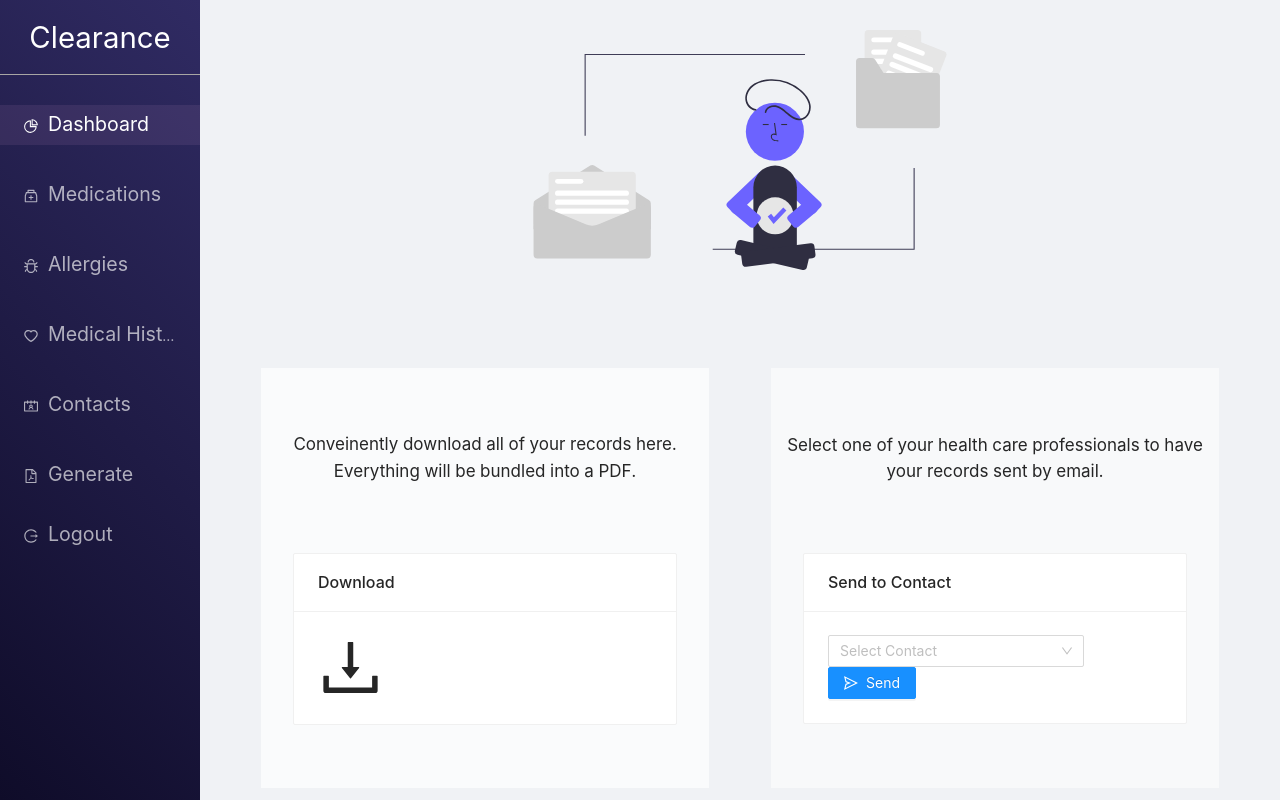
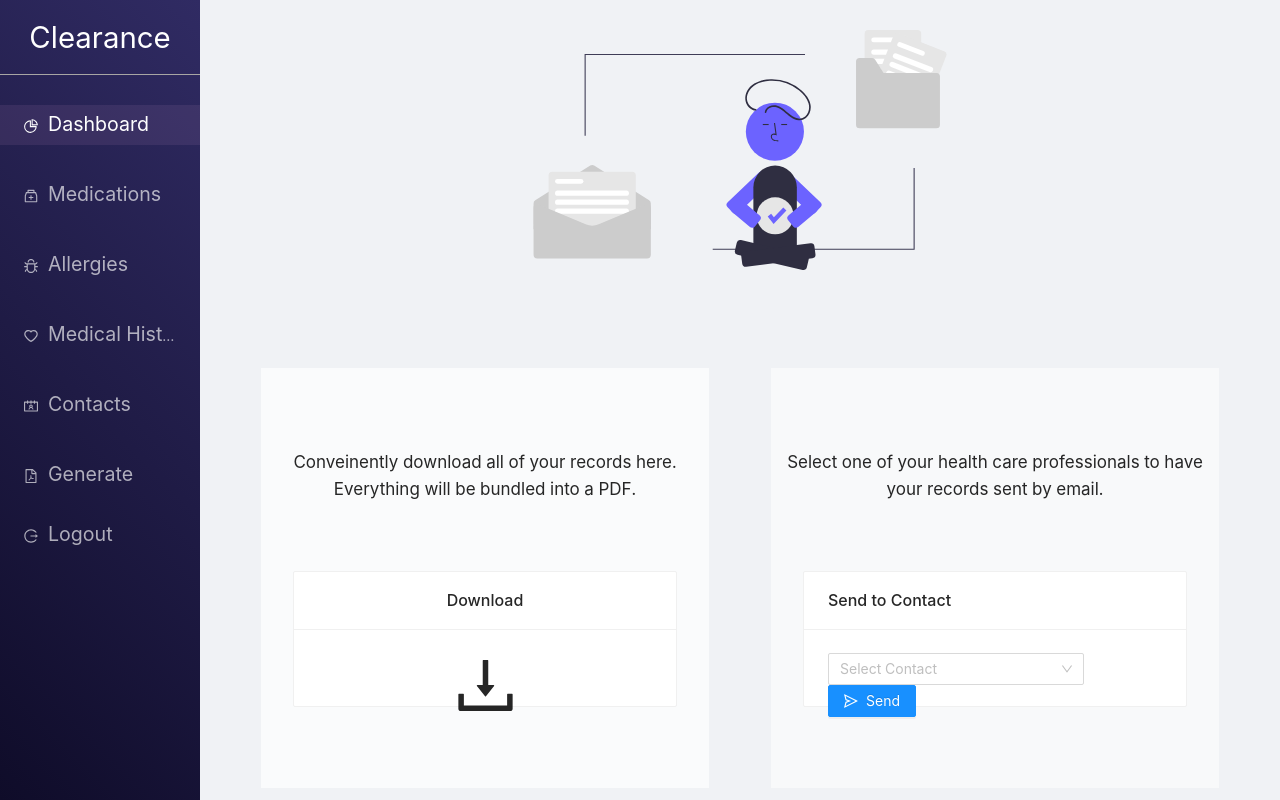
Before and after one commit to sb242/clearance, a React (Create React App) app in the folder client/: page /generate in a window 1280 px wide. Built offline with nearby package versions, Linux system fonts and the light colour scheme; no server answers.

Commit message:
modified styling for download and send to contact

```diff
--- a/client/src/components/GeneratePDF.js
+++ b/client/src/components/GeneratePDF.js
@@ -86,7 +86,7 @@ export default function GeneratePDF() {
   const countDown = () => {
     const modal = Modal.success({
       title: "Email sent!",
-      content: `Your records have been successfully sent.`,
+      content: `Your records have been successfully delivered.`,
     });
   };
 
@@ -101,7 +101,11 @@ export default function GeneratePDF() {
             Conveinently download all of your records here. Everything will be
             bundled into a PDF.
           </div>
-          <Card title="Download" style={{ width: "30vw" }} hoverable="true">
+          <Card
+            title="Download"
+            style={{ width: "30vw", height: "17vh" }}
+            hoverable="true"
+          >
             <DownloadOutlined
               style={{ fontSize: "65px" }}
               onClick={createAndDownloadPdf}
@@ -117,7 +121,7 @@ export default function GeneratePDF() {
             className="send-card"
             title="Send to Contact"
             hoverable="true"
-            style={{ width: "30vw" }}
+            style={{ width: "30vw", height: "17vh" }}
           >
             <Select
               placeholder="Select Contact"
--- a/client/src/components/Pdf.css
+++ b/client/src/components/Pdf.css
@@ -11,6 +11,10 @@
   height: 30em;
   background-color: rgba(255, 255, 255, 0.684);
   align-items: center;
+}
+
+.download > div {
+  text-align: center;
 }
 
 .send {
```
Also changed, not shown: 1 other file (tests, documents, lock files or other folders).
